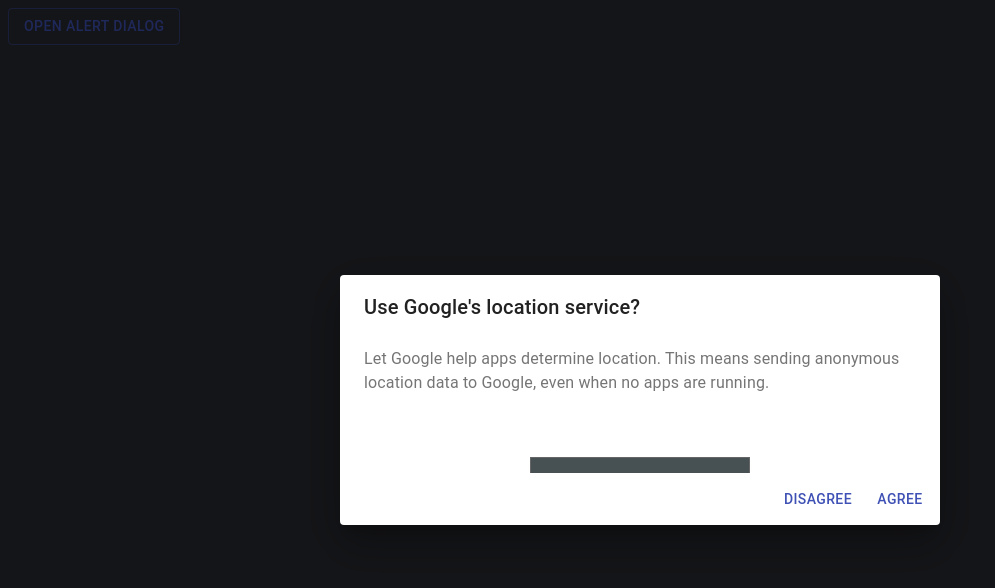
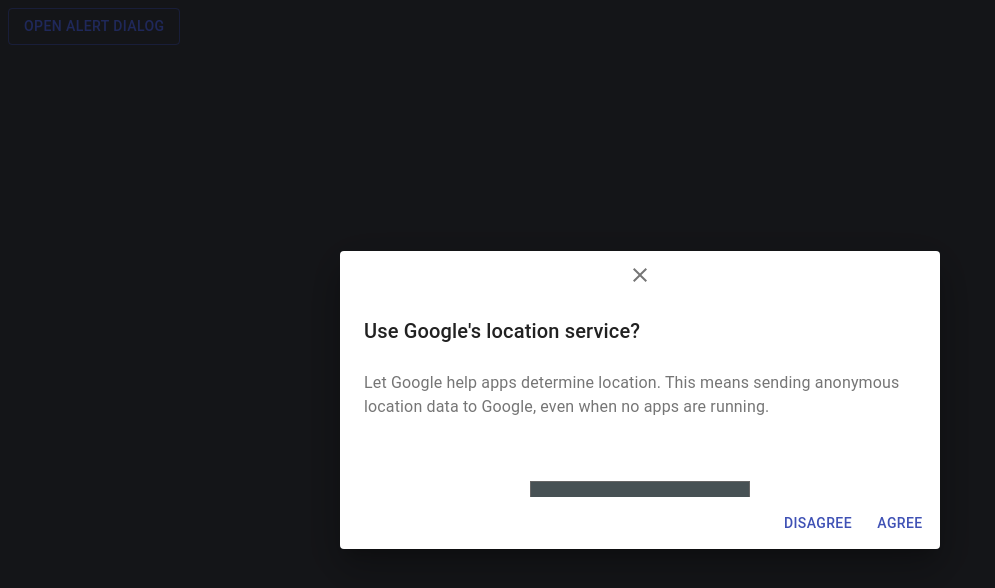
Before and after one commit to mkkaushiksjce/react-popup, a React (Create React App) app: page / in a window 1280 px wide. Both pictures are taken after a click on the button "OPEN ALERT DIALOG". Shown: the top 588 px of the page, without its empty margins (0-995 px from the left). Built offline with nearby package versions, Linux system fonts and the light colour scheme.

Commit message:
Close button added

```diff
--- a/src/App.js
+++ b/src/App.js
@@ -5,6 +5,8 @@
 import DialogContent from "@material-ui/core/DialogContent";
 import DialogContentText from "@material-ui/core/DialogContentText";
 import DialogTitle from "@material-ui/core/DialogTitle";
+import CloseIcon from "@material-ui/icons/Close";
+import IconButton from "@material-ui/core/IconButton";
 
 import Dropdown from "./Components/Dropdown/Dropdown.js";
 
@@ -32,6 +34,9 @@
         aria-labelledby="alert-dialog-title"
         aria-describedby="alert-dialog-description"
       >
+        <IconButton aria-label="close" onClick={handleClose}>
+          <CloseIcon />
+        </IconButton>
         <DialogTitle id="alert-dialog-title">
           {"Use Google's location service?"}
         </DialogTitle>
```
Also changed, not shown: package.json (+4 -3 lines).
